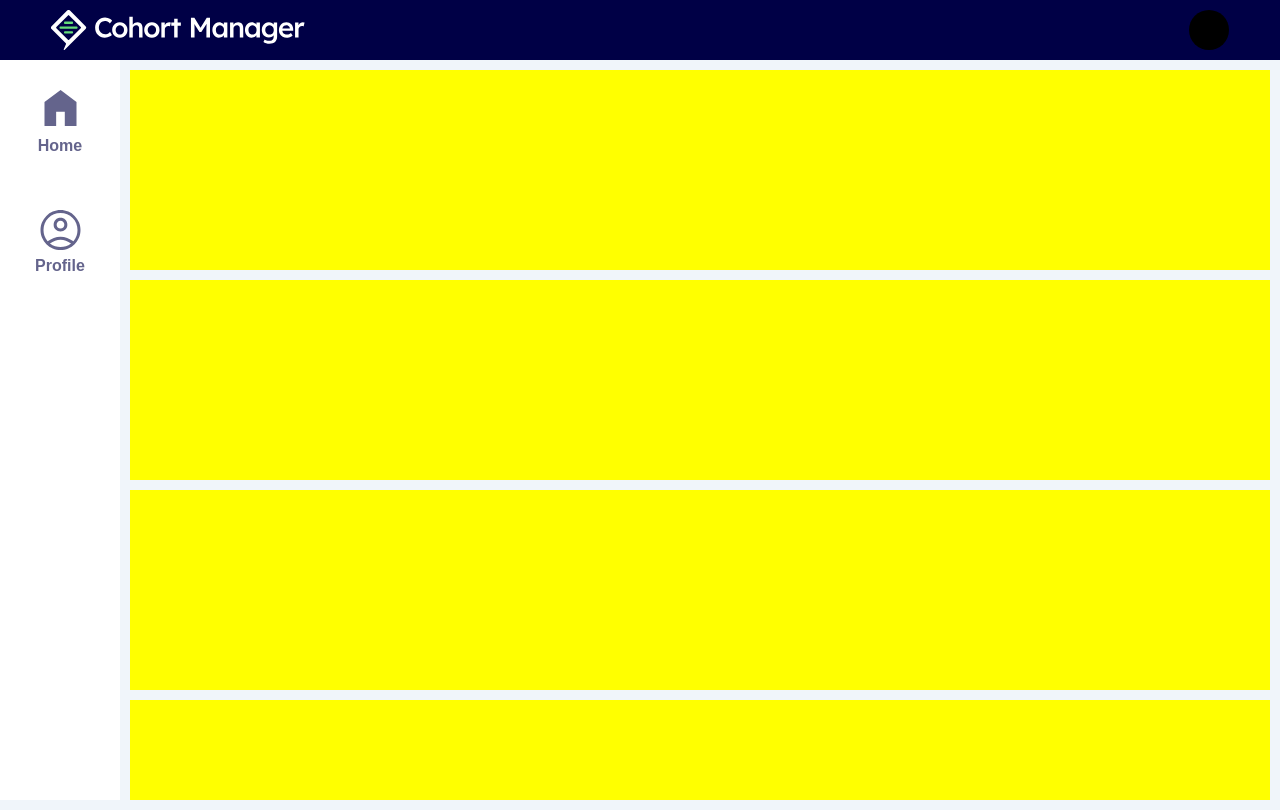
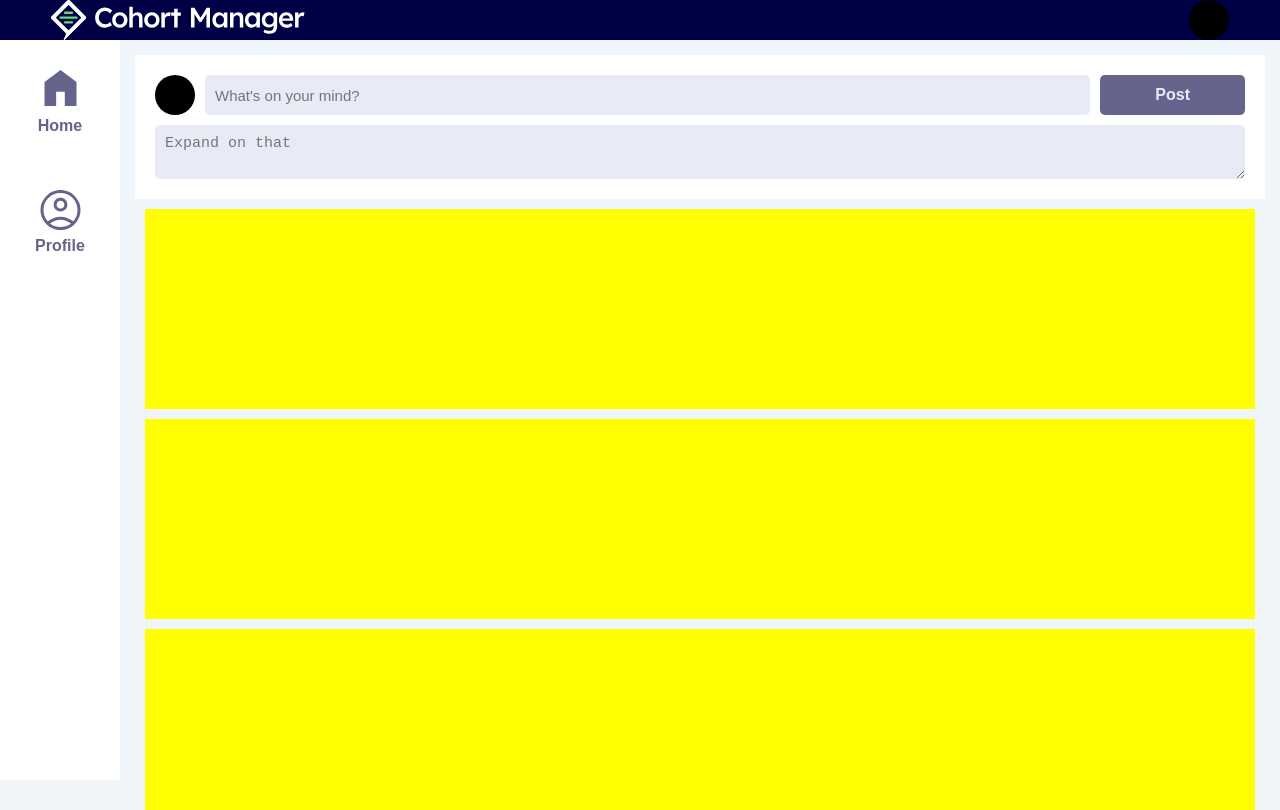
Before and after one commit to boolean-uk/react-cohort-dashboard-challenge, a React (Vite) app: page / in a window 1280 px wide. Built offline with nearby package versions, Linux system fonts and the light colour scheme; no server answers.

Commit message:
partially done with addpostform

```diff
--- /dev/null
+++ b/src/pages/PostFeed/AddPostForm/index.jsx
@@ -0,0 +1,42 @@
+import UserIcon from "@/components/UserIcon"
+import { useContext, useState } from "react"
+import { LoggedInUserContext } from "@/App"
+
+import "./styles.css"
+
+const initialPostState = {
+    title: "",
+    content: "",
+    contactId: -1
+}
+
+export default function AddPostForm() {
+    const { loggedInUser } = useContext(LoggedInUserContext)
+
+    const [userData, setUserData] = useState(initialPostState)
+
+    const handleChange = (e) => {
+        const { name, value } = e.target;
+        setUserData((prevData) => ({
+            ...prevData,
+            [name]: value,
+        }));
+    };
+
+    const handleSubmit = (e) => {
+        e.preventDefault();
+
+        updateUserInfo(userData)
+    };
+
+    return (
+        <form className="post-feed-add" onSubmit={handleSubmit}>
+            <div className="post-feed-add-header">
+                <UserIcon userToIcon={loggedInUser}  onChange={handleChange}/>
+                <input type="text" placeholder="What's on your mind?" value={userData.title}/>
+                <input type="submit" value="Post" />
+            </div>
+            <textarea placeholder="Expand on that" value={userData.content}  onChange={handleChange}/>
+        </form>
+    )
+}
--- /dev/null
+++ b/src/pages/PostFeed/AddPostForm/styles.css
@@ -0,0 +1,52 @@
+.post-feed-add {
+    background-color: white;
+    padding: 20px;
+    user-select: none;
+    display: flex;
+    flex-direction: column;
+    gap: 10px;
+}
+
+.post-feed-add-header {
+    display: flex;
+    flex-direction: row;
+    gap: 10px;
+}
+
+.post-feed-add-header > input[type="submit"] {
+    padding: 8px 55px;
+    font-size: 16px;
+    font-weight: 600;
+    color: #e6ebf5;
+    background-color: #64648C;
+    outline: none;
+    border: none;
+    border-radius: 5px;
+    justify-content: flex-end;
+    cursor: pointer;
+    transition: background-color 0.3s ease;
+}
+
+.post-feed-add-header > input[type="submit"]:hover {
+    background-color: #000046;
+}
+
+.post-feed-add-header > input[type="text"] {
+    flex-grow: 1;
+    outline: none;
+    border: none;
+    background-color: #e6ebf5;
+    font-size: 15px;
+    border-radius: 5px;
+    padding: 10px;
+}
+
+.post-feed-add > textarea {
+    outline: none;
+    border: none;
+    background-color: #e6ebf5;
+    font-size: 15px;
+    border-radius: 5px;
+    padding: 10px;
+    resize: vertical;
+}
--- a/src/pages/PostFeed/index.jsx
+++ b/src/pages/PostFeed/index.jsx
@@ -1,12 +1,15 @@
+import AddPostForm from "./AddPostForm"
+import "./styles.css"
 
 export default function PostFeed() {
 
+
     return (
-        <main className="main">
-          <div className="yellow"></div>
-          <div className="yellow"></div>
-          <div className="yellow"></div>
-          <div className="yellow"></div>
+        <main className="post-feed main">
+            <AddPostForm />
+            <div className="yellow"></div>
+            <div className="yellow"></div>
+            <div className="yellow"></div>
         </main>
     )
 }
--- /dev/null
+++ b/src/pages/PostFeed/styles.css
@@ -0,0 +1,3 @@
+.post-feed {
+    padding: 15px;
+}
```
